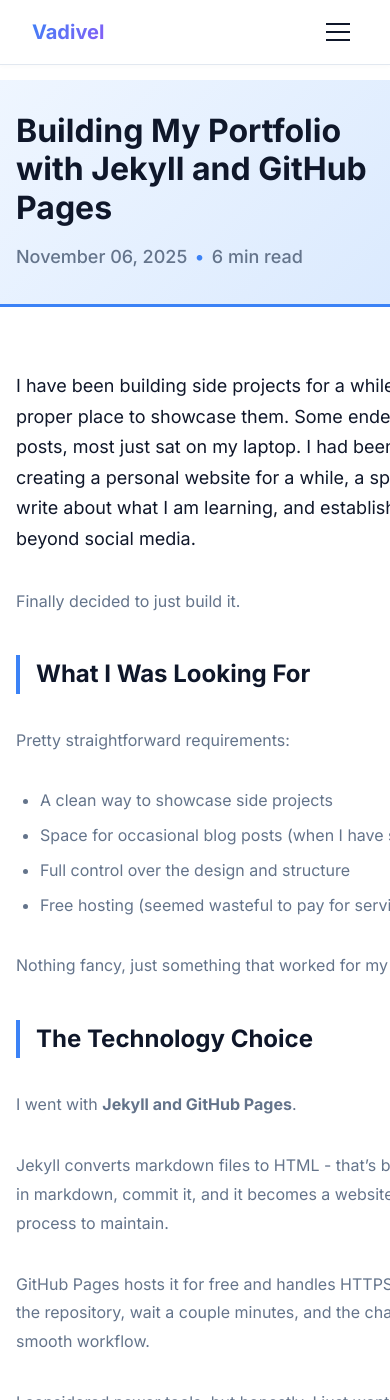
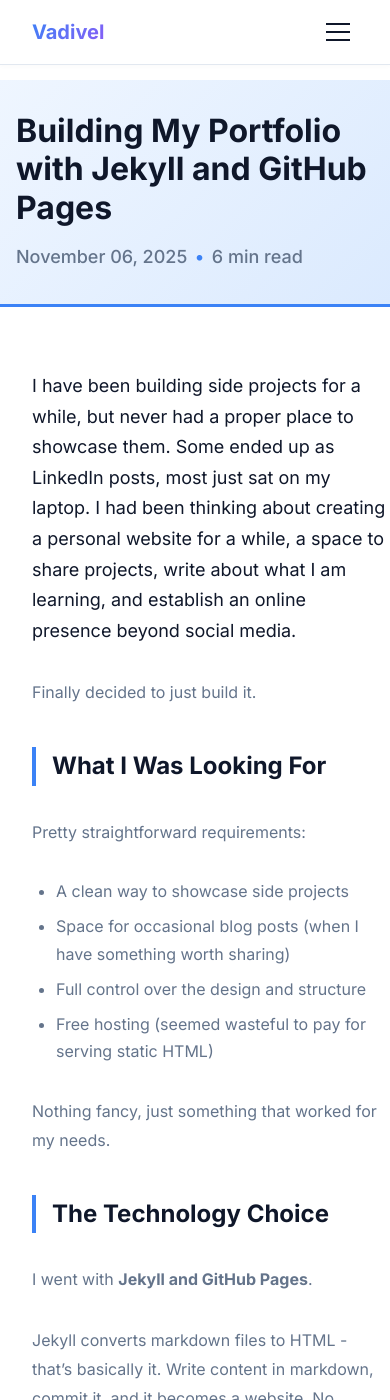
Before and after one commit to vmvadivel/vmvadivel.github.io, a Jekyll site: the page built from _posts/2025-11-06-Building-my-portfolio-website.md, in a window 390 px wide and 1400 px high. Built offline with Jekyll 4.4.1, drawn with Linux system fonts in a browser that asks for light colours.

Commit message:
Revert "Fix mobile responsive padding for blog posts and sidebar"
This reverts commit f89ea9f445aab498eb96b5aa51044ca22322e93c.

```diff
--- a/assets/css/main.css
+++ b/assets/css/main.css
@@ -221,7 +221,7 @@
 /* Hero Section with Gradient Background */
 .hero {
   background: linear-gradient(180deg, #ffffff 0%, #f8fafc 100%);
-  padding: var(--spacing-xl) 0;
+  padding: var(--spacing-md) 0;
   text-align: center;
 }
 
@@ -1131,8 +1131,6 @@
 
   .post-meta-sidebar {
     display: block;
-    padding: var(--spacing-sm);  /* Reduce from 2rem to 1rem on mobile */
-    margin: 0;  /* Ensure no extra margin */
   }
 
   .meta-item,
@@ -1231,14 +1229,6 @@
     font-size: 1.5rem;
   }
 
-  .post-content {
-    padding: 0;  /* Remove padding - post-layout already has it */
-  }
-
-  .post-meta-sidebar {
-    padding: var(--spacing-sm);  /* Reduce sidebar padding on mobile */
-  }
-
   .error-code {
     font-size: 4rem;
   }
@@ -1264,13 +1254,12 @@
   .post-content {
     font-size: 1rem;
     max-width: 100%;
-    padding: 0;  /* Remove padding - post-layout already has it */
+    padding: 0 var(--spacing-sm);
   }
 
   .post-content h2 {
     font-size: 1.5rem;
-    padding-left: var(--spacing-sm);  /* Keep the decorative border indent */
-    margin-left: 0;  /* But don't push it further */
+    padding-left: var(--spacing-sm);
   }
 
   .post-content h3 {
@@ -1287,10 +1276,10 @@
 
   .post-content pre {
     padding: var(--spacing-sm);
-    margin-left: 0;  /* No negative margin needed now */
-    margin-right: 0;
+    margin-left: calc(-1 * var(--spacing-sm));
+    margin-right: calc(-1 * var(--spacing-sm));
     border-radius: 0;
-    max-width: 100%;
+    max-width: 100vw;
     overflow-x: auto;
     -webkit-overflow-scrolling: touch;
   }
```
